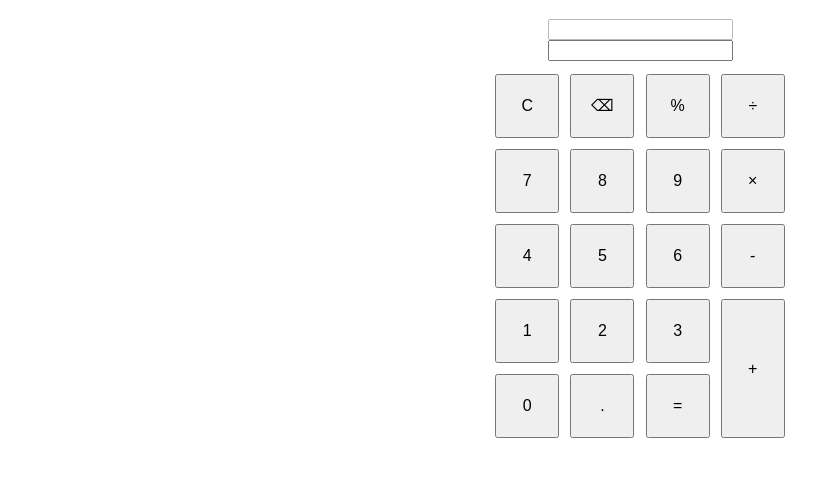
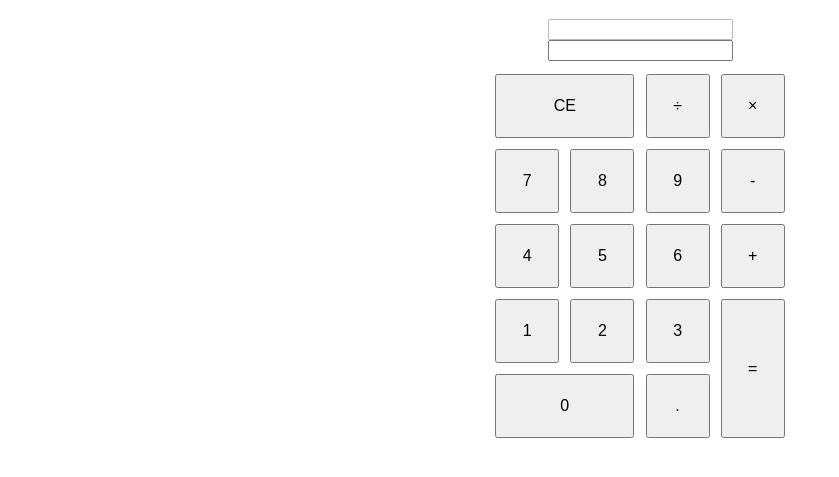
Before and after one commit to RannoL/calculator, a plain HTML site: page index.html in a window 1280 px wide. Shown: the part 61-538 px from the top of the page, without its empty margins (0-839 px from the left). Drawn offline with Linux system fonts and the light colour scheme.

Commit message:
Removed percentage, memory, changed buttons positions and spans

```diff
--- a/script.js
+++ b/script.js
@@ -42,12 +42,11 @@ function operate (operator, a, b) {
 
 }
 
-function clearDisplay() {
+function clearEverything(){
     displayContent = "";
     historyContent = "";
     display.setAttribute('value', displayContent);
     historyDisplay.setAttribute('value', historyContent);
-
 }
 
 function doOneOperation (arr, operation) {
@@ -141,16 +140,16 @@ function readDisplay (str){
 }
 
 function createButtons () {
-    const btnClasses = ["clear", "erase", "percentage", "divide",
-         "seven", "eight", "nine", "multiply",
-         "four", "five", "six", "subtract",
-         "one", "two", "three", "add",
-         "zero", "decimal", "equal"]
-    const btnValues = ["C", "⌫", "%", "÷",
-        "7", "8", "9", "×",
-        "4", "5", "6", "-",
-        "1", "2", "3", "+",
-        "0", ".", "="]
+    const btnClasses = ["clear", "divide","multiply",
+         "seven", "eight", "nine", "subtract",
+         "four", "five", "six", "add",
+         "one", "two", "three", "equal",
+         "zero", "decimal"]
+    const btnValues = ["CE","÷","×",
+        "7", "8", "9","-",
+        "4","5", "6", "+",
+        "1", "2", "3", "=",
+        "0", "."]
 
     for (let i= 0; i < btnClasses.length; i++){
         const button = document.createElement('BUTTON');
@@ -170,20 +169,15 @@ function inputToDisplay (e, btnValues, i){
     displayContent += btnSelection;
     display.setAttribute('value', displayContent);
     }
-    else if (value === "C"){
-        clearDisplay();
-    }
-    else if (value === "%"){
-
+    else if (value === "CE"){
+        clearEverything();
     }
     else if(value === "="){
         //Make str (display content) into an array and seperate numbers and operators
         readDisplay(displayContent);
     }
-    else if (value === "⌫"){
-        let newContent = displayContent.substring(0, displayContent.length-1);
-        displayContent = newContent;
-        display.setAttribute('value', displayContent);
+    else if (value === "C"){
+        toHistory();
     }
     else {
         //Add spaces to operators
--- a/stylesheet.css
+++ b/stylesheet.css
@@ -27,6 +27,10 @@ form {
     opacity: 0.5;
 }
 
+input {
+    page-break-after: always;
+}
+
 #btnsContainer {
     width: 100%;
     display: flex;
@@ -49,6 +53,13 @@ button {
 
 }
 
-.add {
+.equal {
     grid-row: span 2;
 }
+
+.zero {
+    grid-column: span 2;
+}
+.clear {
+    grid-column: span 2;
+}
```
